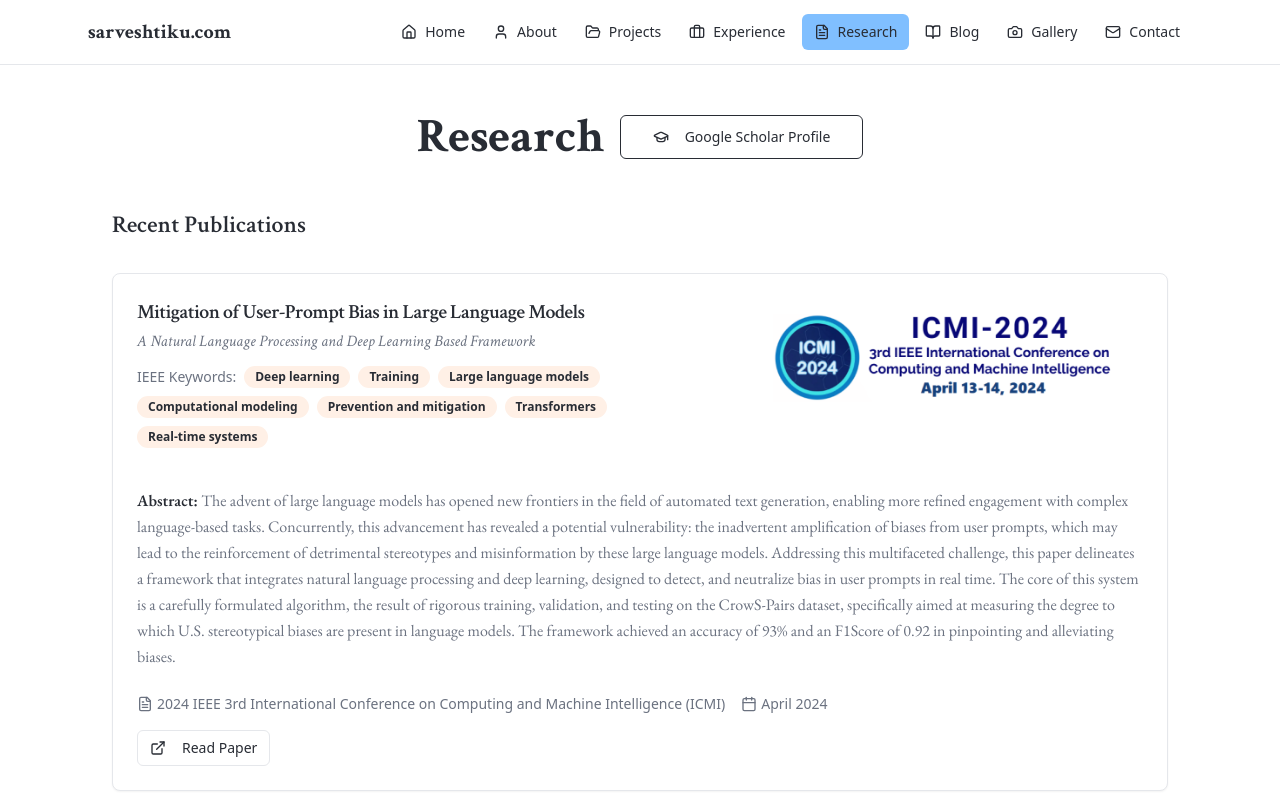
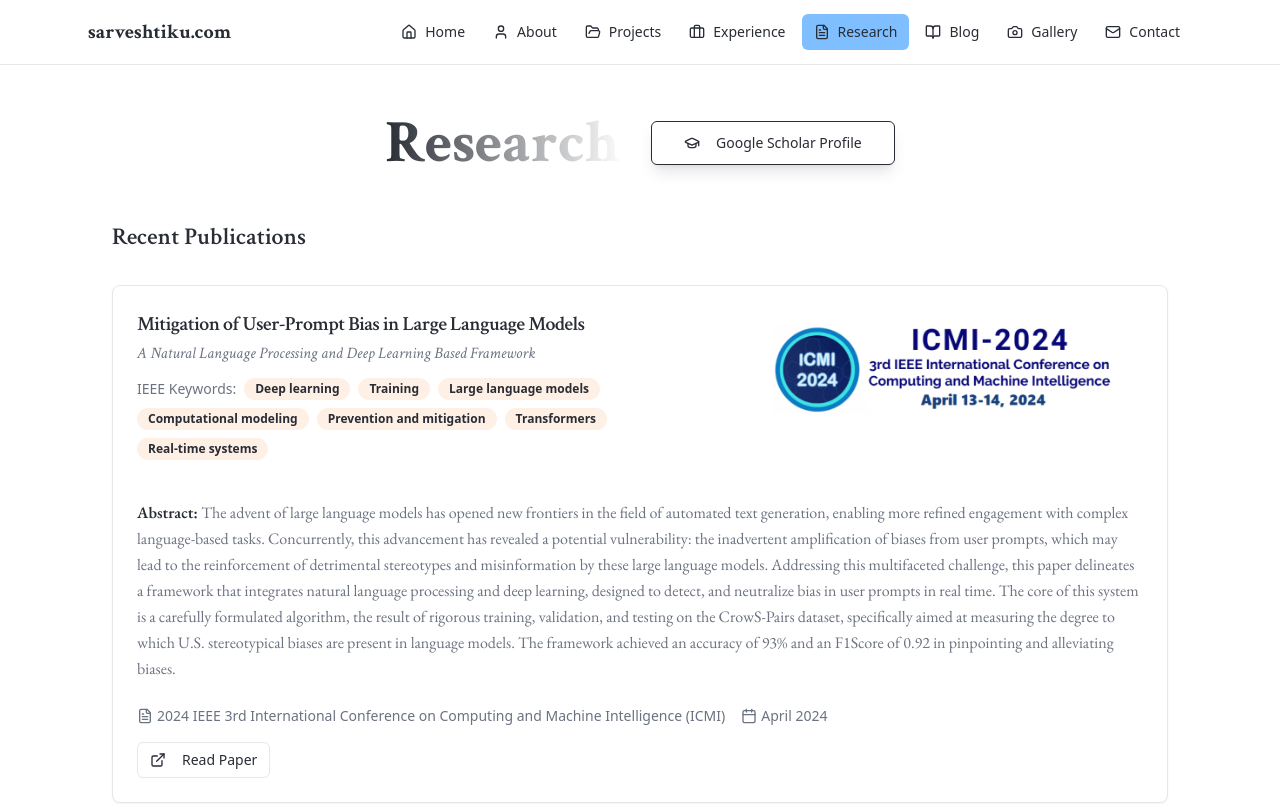
Before and after one commit to sarveshtiku/Personal-Portfolio-2025, a React (Vite) app: page /research in a window 1280 px wide. Shown: the top 804 px of the page. Built offline with nearby package versions, Linux system fonts and the light colour scheme.

Commit message:
Improve research page aesthetics
Make the research title and Google Scholar button more visually appealing.

```diff
--- a/src/pages/Research.tsx
+++ b/src/pages/Research.tsx
@@ -30,12 +30,12 @@ export default function Research() {
   return (
     <div className="space-y-12">
       {/* Header */}
-      <section className="text-center space-y-4">
-        <div className="flex items-center justify-center gap-4">
-          <h1 className="font-academic text-4xl lg:text-5xl font-bold text-primary">
+      <section className="text-center space-y-6">
+        <div className="flex items-center justify-center gap-8 animate-fade-in">
+          <h1 className="font-academic text-4xl lg:text-6xl font-bold text-primary bg-gradient-to-r from-primary to-primary-foreground bg-clip-text text-transparent">
             Research
           </h1>
-          <Button asChild variant="outline" size="lg" className="border-primary text-primary hover:bg-primary hover:text-white">
+          <Button asChild variant="outline" size="lg" className="border-primary text-primary hover:bg-primary hover:text-white hover-scale transition-all duration-300 shadow-lg hover:shadow-xl">
             <a href="https://scholar.google.com/citations?hl=en&view_op=list_works&gmla=AH8HC4xxpk46Nnyc6_R33u0nGUbSJXUY7rgCHhjK5seT4-urV0y3qz48kkfj8FfSsDLaEC3_x4U51pkPORGnbw&user=KB6pL-sAAAAJ" target="_blank" rel="noopener noreferrer">
               <GraduationCap className="mr-2 h-5 w-5" />
               Google Scholar Profile
```
